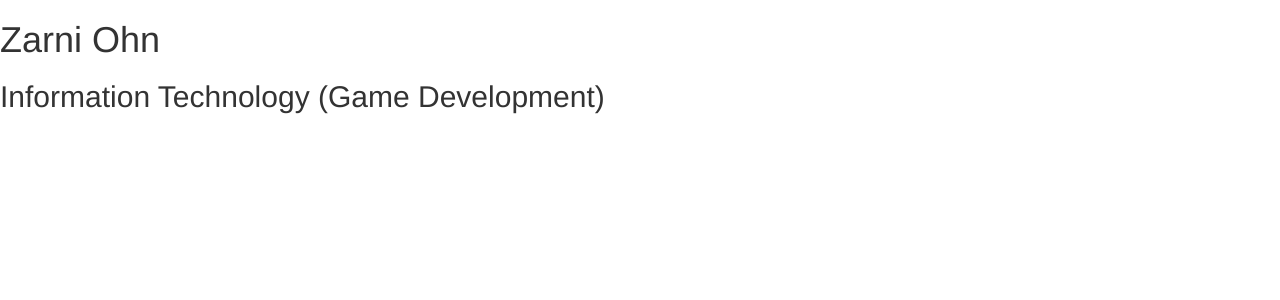
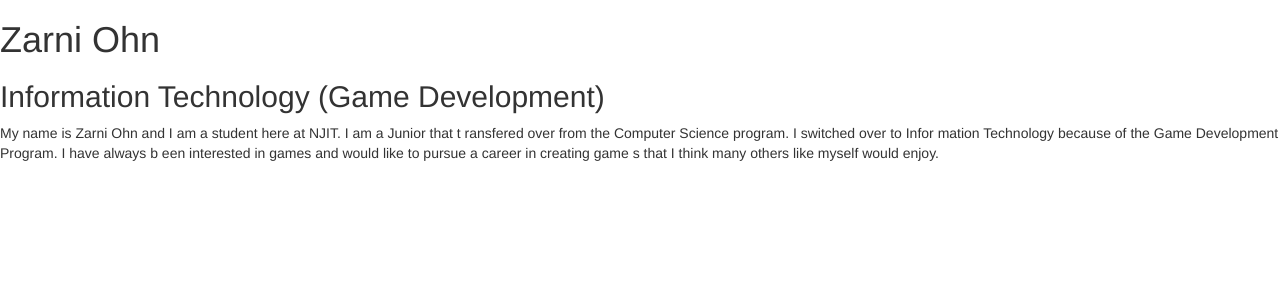
Before and after one commit to zo3njit/IS219-s16, a PHP site: page / in a window 1280 px wide. Shown: the top 300 px of the page. Run offline with PHP 8.4, Linux system fonts and the light colour scheme; some libraries are stand-ins or nearby versions.

Commit message:
modify index.php

```diff
--- a/index.php
+++ b/index.php
@@ -7,9 +7,11 @@
     <body>
     	<h1>Zarni Ohn</h1>
 	<h2>Information Technology (Game Development)</h2>
-	<p>
-
-	</p>
+	    <div class="about-nav">
+	    	<p>
+	            My name is Zarni Ohn and I am a student here at NJIT. I am a Junior that t			  ransfered over from the Computer Science program. I switched over to Infor			mation Technology because of the Game Development Program. I have always b		      een interested in games and would like to pursue a career in creating game		    s that I think many others like myself would enjoy.
+	    	</p>
+	    </div>
 
     <script src='https://ajax.googleapis.com/ajax/libs/jquery/1.11.1/jquery.min.js'></script>
     <script src='bootstrap-3.3.6-dist/js/bootstrap.js'></script>
```
